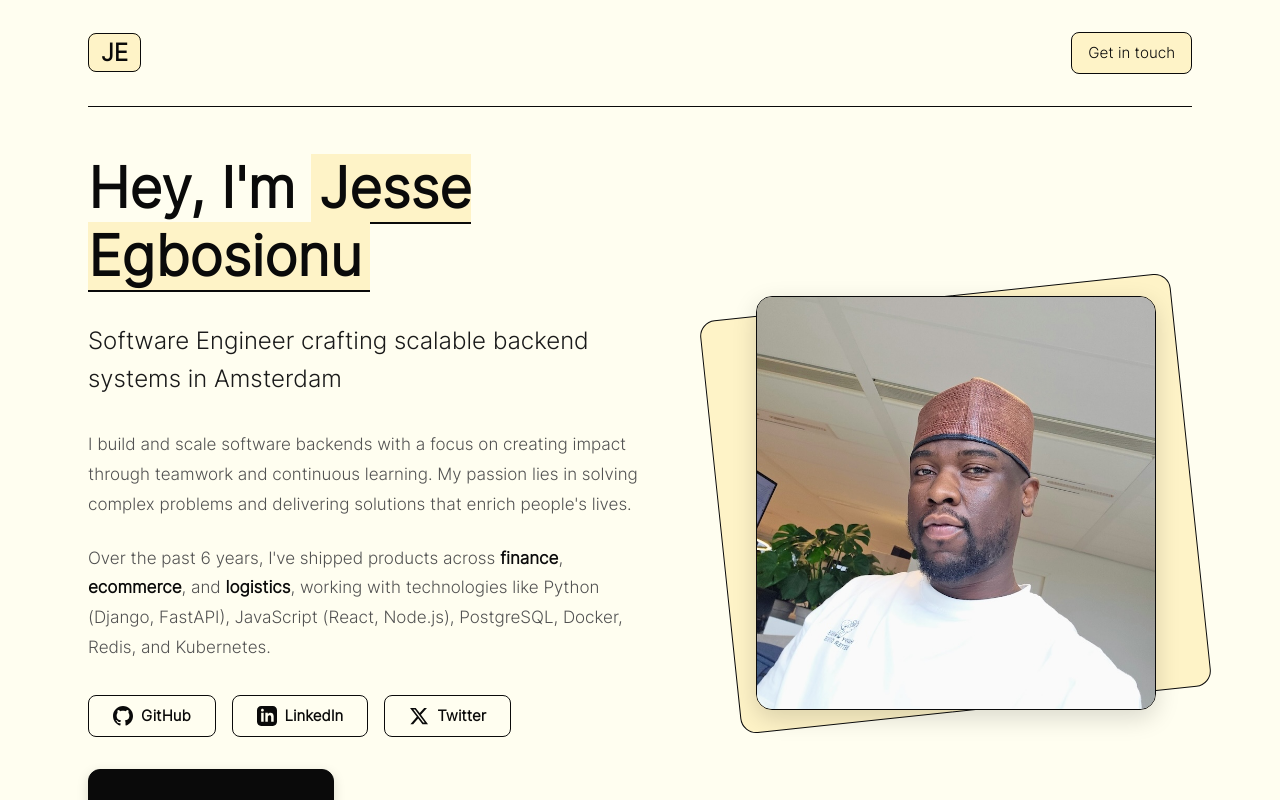
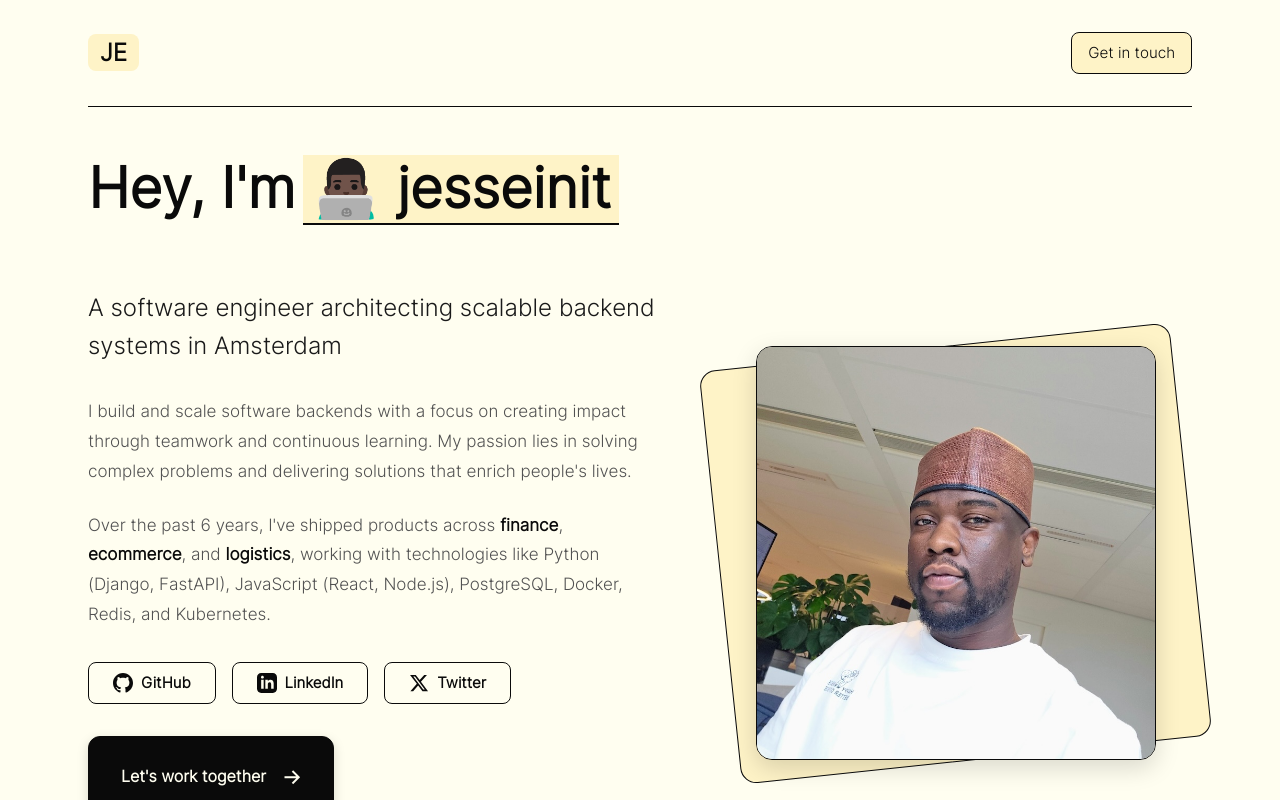
Before and after one commit to jesseinit/jesseinit.github.io, a Next.js app: page / in a window 1280 px wide. Shown: the top 800 px of the page. Built offline with nearby package versions, Linux system fonts and the light colour scheme.

Commit message:
chore: more UI fixes

```diff
--- /dev/null
+++ b/components/AnimatedName.js
@@ -0,0 +1,29 @@
+import { useState, useEffect } from 'react';
+
+const names = ['👨🏿‍💼 Jesse Egbosionu', '👨🏿‍💻 jesseinit', '😎 jessewithit'];
+
+export default function AnimatedName() {
+  const [currentIndex, setCurrentIndex] = useState(0);
+  const [isAnimating, setIsAnimating] = useState(false);
+
+  useEffect(() => {
+    const interval = setInterval(() => {
+      setIsAnimating(true);
+
+      setTimeout(() => {
+        setCurrentIndex((prevIndex) => (prevIndex + 1) % names.length);
+        setIsAnimating(false);
+      }, 500); // Half of animation duration for smooth transition
+    }, 3000); // Change name every 3 seconds
+
+    return () => clearInterval(interval);
+  }, []);
+
+  return (
+    <span className="animated-name-wrapper">
+      <span className={`highlight animated-name ${isAnimating ? 'fade-out' : 'fade-in'}`}>
+        {names[currentIndex]}
+      </span>
+    </span>
+  );
+}
--- a/pages/index.js
+++ b/pages/index.js
@@ -1,17 +1,19 @@
 import Layout from '../components/Layout';
 import SocialLinks from '../components/SocialLinks';
+import AnimatedName from '../components/AnimatedName';
 
 export default function Home() {
   return (
     <Layout showNavLinks={false}>
       <section className="hero">
+        <h1 className="hero-title">
+          Hey, I'm <AnimatedName />
+        </h1>
+        <div className="hero-main">
           <div className="hero-content">
-          <h1 className="hero-title">
-            Hey, I'm <span className="highlight">Jesse Egbosionu</span>
-          </h1>
 
             <p className="hero-subtitle">
-            Software Engineer crafting scalable backend systems in Amsterdam
+              A software engineer architecting scalable backend systems in Amsterdam
             </p>
 
             <div className="hero-description">
@@ -34,6 +36,7 @@ export default function Home() {
               <span>Let's work together</span>
               <span className="arrow">→</span>
             </a>
+
           </div>
 
           <div className="hero-image-wrapper">
@@ -44,6 +47,7 @@ export default function Home() {
               className="hero-image"
             />
           </div>
+        </div>
       </section>
     </Layout>
   );
--- a/styles/globals.scss
+++ b/styles/globals.scss
@@ -105,7 +105,6 @@ strong {
     background: var(--color-accent);
     color: var(--color-primary);
     padding: 0.25rem 0.75rem;
-    border: 1px solid var(--color-primary);
     border-radius: var(--radius-sm);
   }
 }
@@ -150,32 +149,80 @@ strong {
 
 // HERO SECTION
 .hero {
-  display: grid;
-  grid-template-columns: 1fr;
+  display: flex;
+  flex-direction: column;
   gap: var(--spacing-2xl);
-  align-items: center;
   width: 100%;
 }
 
+.hero-main {
+  display: flex;
+  gap: var(--spacing-2xl);
+  align-items: center;
+}
+
 .hero-content {
+  flex: 1;
   display: flex;
   flex-direction: column;
   gap: var(--spacing-lg);
 }
 
 .hero-title {
-  font-size: clamp(2rem, 5vw, 3.5rem);
+  font-size: clamp(1.75rem, 5vw, 3.5rem);
   font-weight: 800;
   line-height: 1.2;
   color: var(--color-primary);
   animation: fadeInUp 0.6s ease forwards;
   opacity: 0;
+  display: flex;
+  flex-wrap: wrap;
+  align-items: baseline;
+  gap: 0.5rem;
+
+  @media (max-width: 767px) {
+    font-size: clamp(1.5rem, 6vw, 2rem);
+    gap: 0.35rem;
+  }
 
   .highlight {
     background: var(--color-accent);
     color: var(--color-primary);
     padding: 0 0.5rem;
     border-bottom: 2px solid var(--color-primary);
+
+    @media (max-width: 767px) {
+      padding: 0 0.35rem;
+      border-bottom: 1px solid var(--color-primary);
+    }
+  }
+
+  .animated-name-wrapper {
+    display: inline-block;
+    min-width: 0;
+    text-align: left;
+
+    @media (max-width: 767px) {
+      text-align: left;
+    }
+  }
+
+  .animated-name {
+    display: inline-block;
+    transition: opacity 0.5s ease-in-out;
+    white-space: nowrap;
+
+    @media (max-width: 767px) {
+      font-size: 0.95em;
+    }
+
+    &.fade-out {
+      opacity: 0;
+    }
+
+    &.fade-in {
+      opacity: 1;
+    }
   }
 }
 
@@ -333,13 +380,19 @@ strong {
 }
 
 @keyframes heartbeat {
-  0%, 100% {
+
+  0%,
+  100% {
     transform: scale(1);
   }
-  10%, 30% {
+
+  10%,
+  30% {
     transform: scale(1.1);
   }
-  20%, 40% {
+
+  20%,
+  40% {
     transform: scale(1);
   }
 }
@@ -547,10 +600,13 @@ strong {
 }
 
 @keyframes badgePulse {
-  0%, 100% {
+
+  0%,
+  100% {
     box-shadow: 0 4px 12px rgba(0, 0, 0, 0.2);
     transform: scale(1);
   }
+
   50% {
     box-shadow: 0 6px 20px rgba(0, 0, 0, 0.3);
     transform: scale(1.05);
@@ -561,6 +617,7 @@ strong {
   0% {
     transform: rotate(0deg);
   }
+
   100% {
     transform: rotate(360deg);
   }
@@ -625,12 +682,10 @@ strong {
   .skeleton-header,
   .skeleton-rate,
   .skeleton-badge {
-    background: linear-gradient(
-      90deg,
-      var(--color-surface) 0%,
-      var(--color-border) 50%,
-      var(--color-surface) 100%
-    );
+    background: linear-gradient(90deg,
+        var(--color-surface) 0%,
+        var(--color-border) 50%,
+        var(--color-surface) 100%);
     background-size: 200% 100%;
     animation: shimmer 1.5s ease-in-out infinite;
     border-radius: var(--radius-sm);
@@ -657,6 +712,7 @@ strong {
   0% {
     background-position: -200% 0;
   }
+
   100% {
     background-position: 200% 0;
   }
@@ -725,16 +781,16 @@ strong {
     padding: 0 var(--spacing-xl);
   }
 
-  .hero {
-    grid-template-columns: 1.2fr 1fr;
+  .hero-main {
+    flex-direction: row;
   }
 
   .hero-content {
-    order: 1;
+    flex: 1.2;
   }
 
   .hero-image-wrapper {
-    order: 2;
+    flex: 1;
   }
 
   .rates-header {
@@ -758,16 +814,12 @@ strong {
     display: none;
   }
 
-  .hero {
-    grid-template-columns: 1fr;
-  }
-
-  .hero-content {
-    order: 2;
+  .hero-main {
+    flex-direction: column-reverse;
   }
 
   .hero-image-wrapper {
-    order: 1;
+    width: 100%;
     margin-bottom: var(--spacing-lg);
   }
 
```
Lines whose indentation alone changed are shown as unchanged.
